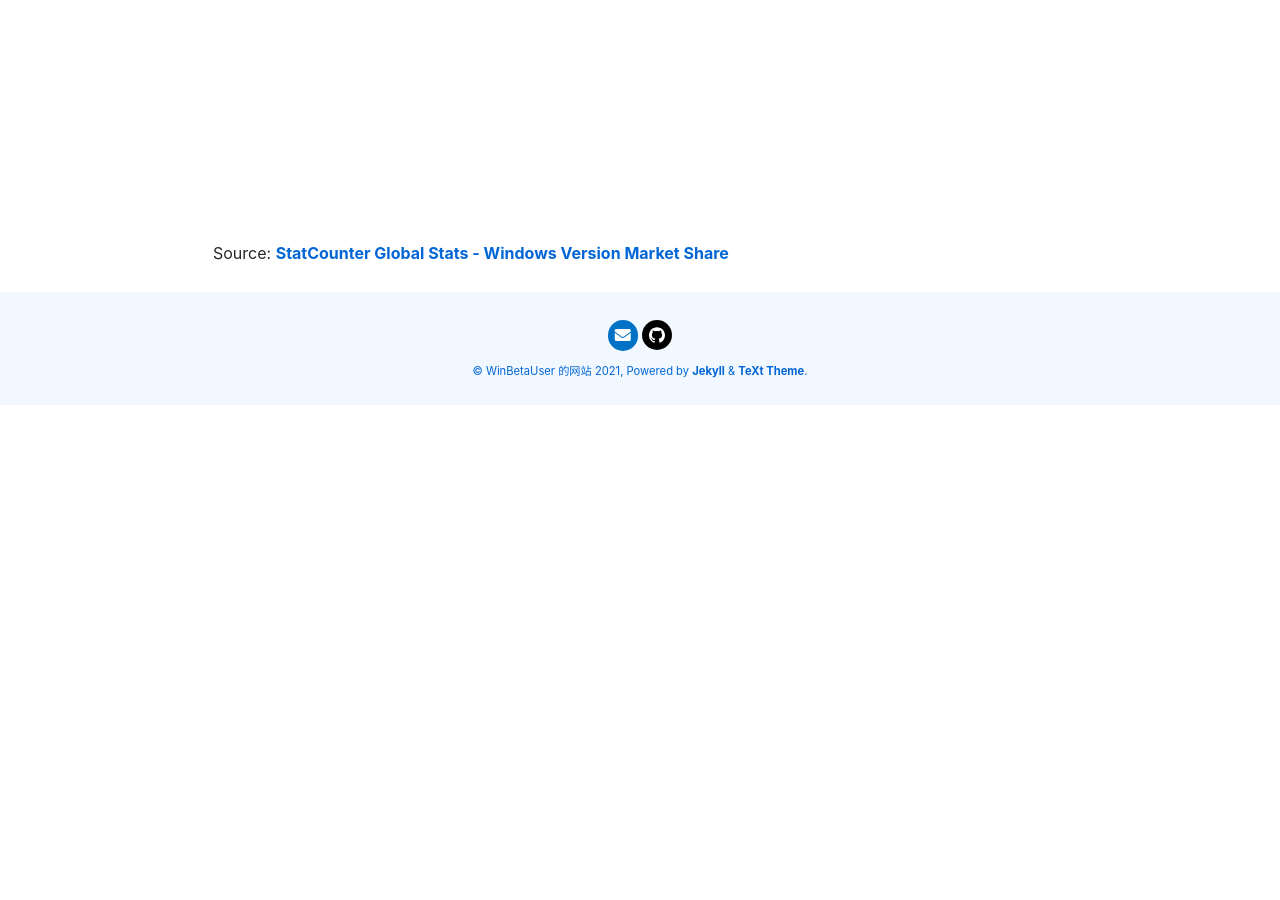
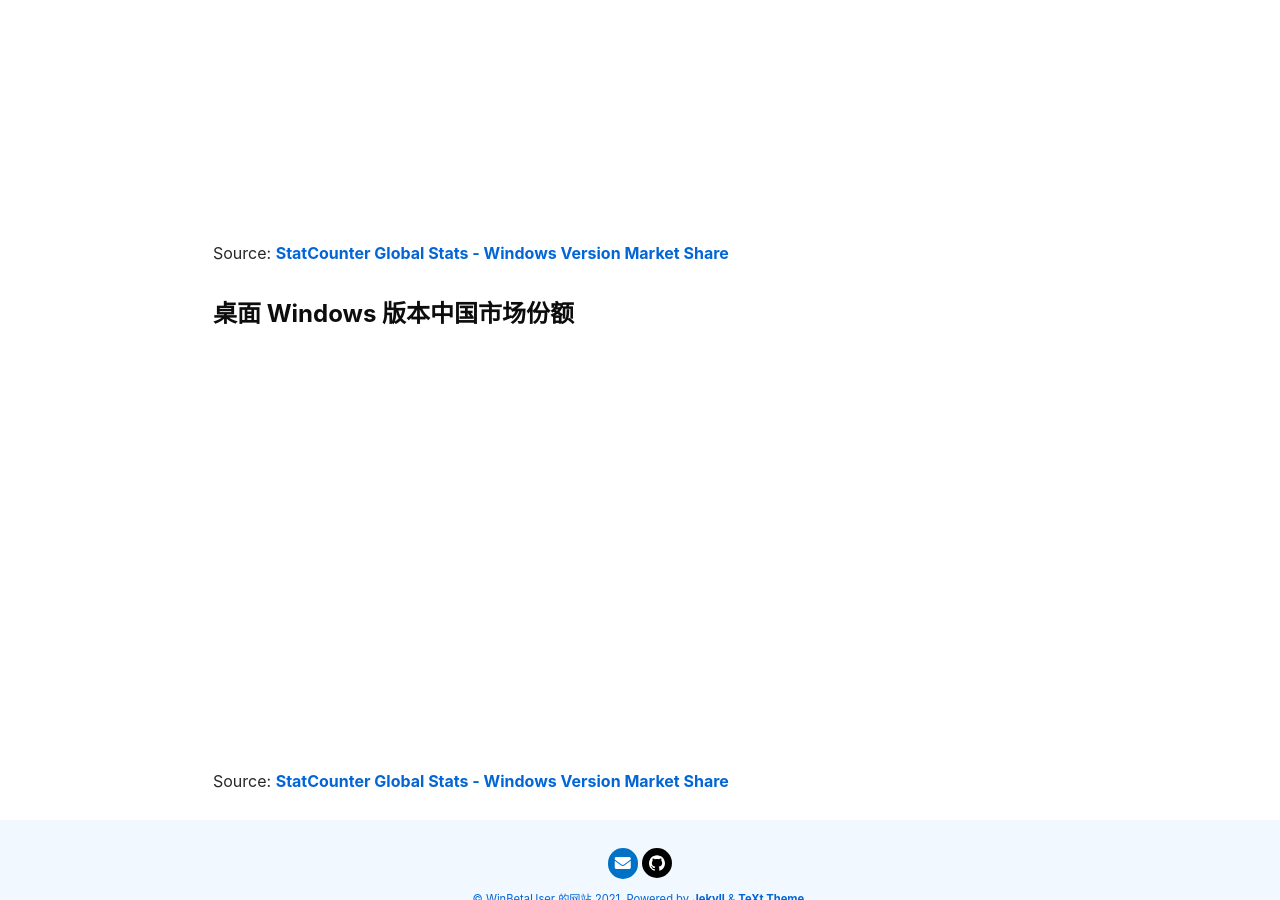
Before and after one commit to wbmui/wbmui.github.io, a Jekyll site: the page built from index.md, in a window 1280 px wide and 900 px high, scrolled down 842 px. Built offline with Jekyll 4.4.1, drawn with Linux system fonts in a browser that asks for light colours; nearby versions of some CDN libraries; comment, search, counter and statistics services are not loaded; before the commit the page ends 1247 px from its top, so only the background shows below that.

Commit message:
添加桌面 Windows 版本中国市场份额

```diff
--- a/index.md
+++ b/index.md
@@ -23,3 +23,7 @@ title: 主页
 ### 桌面 Windows 版本全球市场份额
 
 <div id="desktop-windows_version-ww-monthly-202304-202304" width="600" height="400" style="width:600px; height: 400px;"></div><!-- You may change the values of width and height above to resize the chart --><p>Source: <a href="https://gs.statcounter.com/windows-version-market-share/desktop/worldwide/#monthly-202304-202304-bar">StatCounter Global Stats - Windows Version Market Share</a></p><script type="text/javascript" src="https://www.statcounter.com/js/fusioncharts.js"></script><script type="text/javascript" src="https://gs.statcounter.com/chart.php?desktop-windows_version-ww-monthly-202304-202304&chartWidth=600"></script>
+
+### 桌面 Windows 版本中国市场份额
+
+<div id="desktop-windows_version-CN-monthly-202304-202304" width="600" height="400" style="width:600px; height: 400px;"></div><!-- You may change the values of width and height above to resize the chart --><p>Source: <a href="https://gs.statcounter.com/windows-version-market-share/desktop/china#monthly-202304-202304-bar">StatCounter Global Stats - Windows Version Market Share</a></p><script type="text/javascript" src="https://www.statcounter.com/js/fusioncharts.js"></script><script type="text/javascript" src="https://gs.statcounter.com/chart.php?desktop-windows_version-CN-monthly-202304-202304&chartWidth=600"></script>
```
